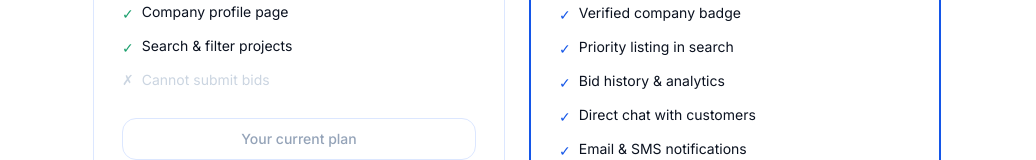
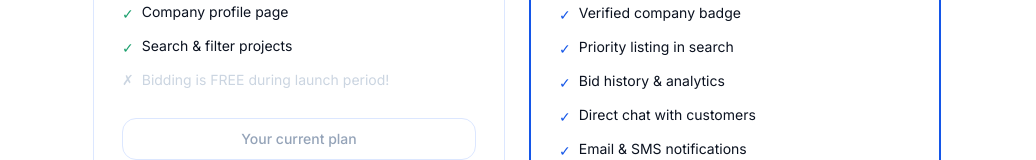
Before and after one commit to junaidgohar111-ai/tendrlo-frontend, a Next.js app: page /pricing in a window 1280 px wide. Shown: the part 502-662 px from the top of the page, without its empty margins (123-1159 px from the left). Built offline with nearby package versions, Linux system fonts and the light colour scheme; no server answers.

Commit message:
Update pricing - free bidding during launch

```diff
--- a/src/app/pricing/page.tsx
+++ b/src/app/pricing/page.tsx
@@ -41,7 +41,7 @@ export default function PricingPage() {
             <div className="mt-3"><span className="font-display text-4xl font-semibold">$0</span><span className="text-slate-500 text-sm"> / month</span></div>
             <ul className="mt-7 space-y-3">
               {free.map(f=><li key={f} className="flex items-start gap-2 text-sm"><span className="text-emerald-600 mt-0.5">✓</span>{f}</li>)}
-              <li className="flex items-start gap-2 text-sm text-slate-300"><span>✗</span>Cannot submit bids</li>
+              <li className="flex items-start gap-2 text-sm text-slate-300"><span>✗</span>Bidding is FREE during launch period!</li>
             </ul>
             <div className="mt-7 rounded-card border border-blueprint-100 py-2.5 text-center text-sm font-medium text-slate-400">Your current plan</div>
           </div>
```
